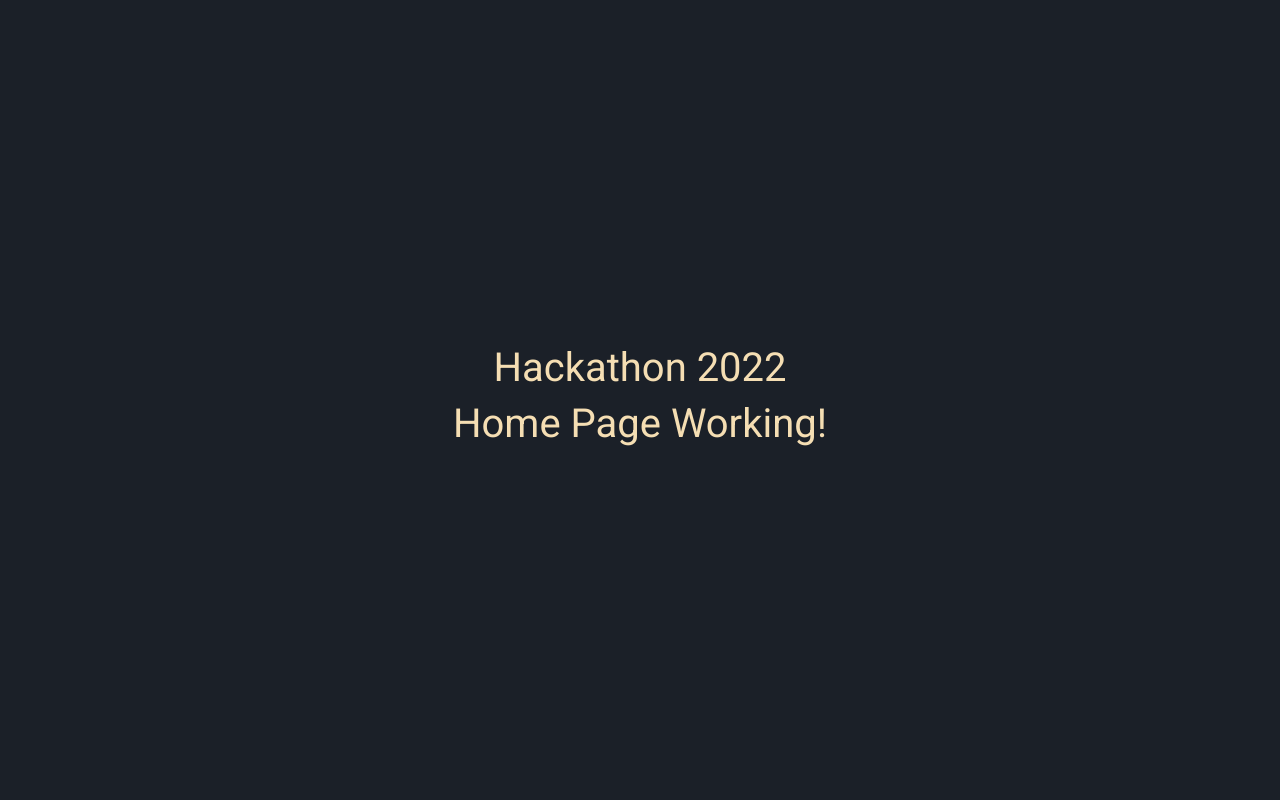
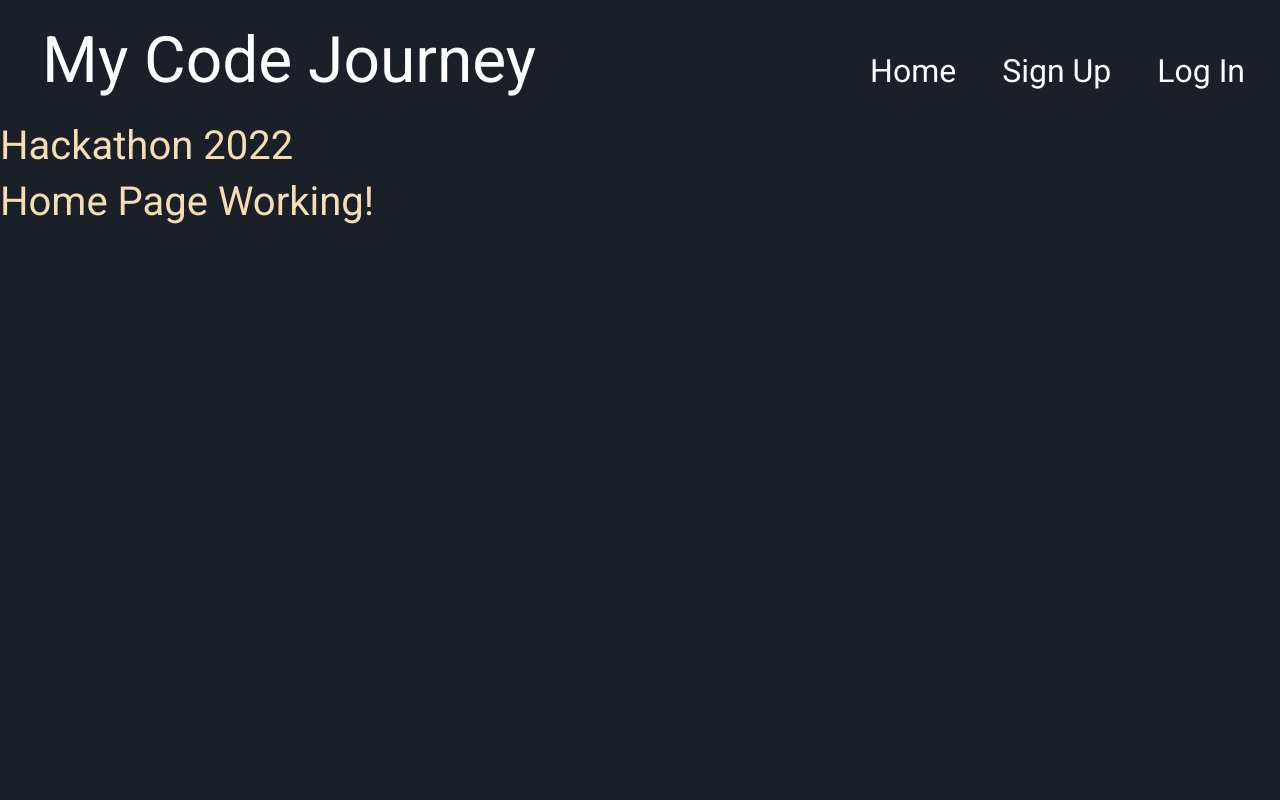
Before and after one commit to MarcelloMuy/Hackathon-Repo, a Django app: page / in a window 1280 px wide. Run offline with Django 3.2, Linux system fonts and the light colour scheme.

Commit message:
Add basic navigation

```diff
--- a/static/css/base.css
+++ b/static/css/base.css
@@ -7,12 +7,27 @@
 body {
   font-family: 'Roboto';
   color: wheat;
-  display: flex;
-  flex-direction: column;
-  align-items: center;
-  justify-content: center;
-  height: 100vh;
-  overflow: hidden;
   margin: 0;
   background-color: rgb(27,32,40);
 }
+
+.navbar-brand, .navbar-brand:hover {
+  color: white;
+  font-size: 4rem;
+  margin-left: 30px;
+}
+
+
+.nav-link {
+  color: white;
+  font-size: 2rem;
+  margin-left: 15px;
+  margin-right: 15px;
+  margin-top: 20px;
+}
+
+.nav-link:hover {
+  color: white;
+  border-bottom: white 2px solid;
+  margin-top: 30px
+}
--- a/templates/base.html
+++ b/templates/base.html
@@ -18,6 +18,11 @@
     <title>Hackathon 2022 {% block extra_title %}{% endblock %}</title>
 </head>
 <body>
+    <header>
+        <div class="navbar-fixed">
+          {% include 'includes/main-nav.html' %}
+        </div>
+      </header>
     <h1>Hackathon 2022</h1>
 
     {% if messages %}
--- /dev/null
+++ b/templates/includes/main-nav.html
@@ -0,0 +1,30 @@
+<nav class="navbar navbar-expand-lg">
+    <div class="container-fluid">
+      <a class="navbar-brand" href="{% url 'home' %}">My Code Journey</a>
+      <button class="navbar-toggler" type="button" data-bs-toggle="collapse" data-bs-target="#navbarSupportedContent" aria-controls="navbarSupportedContent" aria-expanded="false" aria-label="Toggle navigation">
+        <span class="navbar-toggler-icon"></span>
+      </button>
+      <div class="collapse navbar-collapse" id="navbarSupportedContent">
+        <ul class="navbar-nav ms-auto mb-2 mb-lg-0">
+          <li class="nav-item">
+            <a class="nav-link" aria-current="page" href="{% url 'home' %}">Home</a>
+          </li>
+          {% if request.user.is_authenticated %}
+            <li class="nav-item">
+              <a class="nav-link" href="#">My Profile</a>
+            </li>
+            <li class="nav-item">
+              <a class="nav-link" href="{% url 'account_logout' %}">Log Out</a>
+            </li>
+            {% else %}
+            <li class="nav-item">
+              <a class="nav-link" href="{% url 'account_signup'%}">Sign Up</a>
+            </li>
+            <li class="nav-item">
+              <a class="nav-link" href="{% url 'account_login'%}">Log In</a>
+            </li>
+          {% endif %}
+        </ul>
+      </div>
+    </div>
+  </nav>
```
